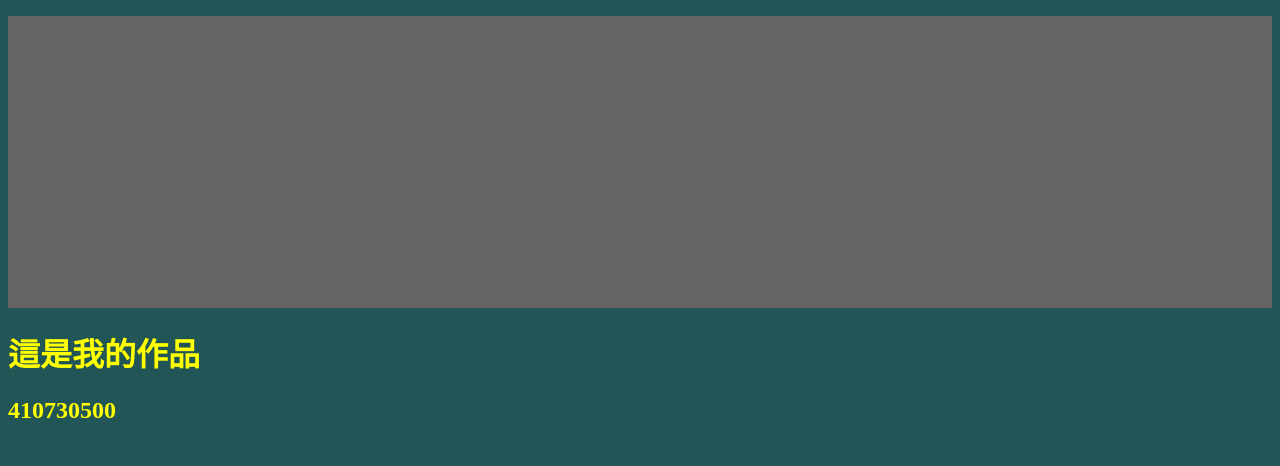
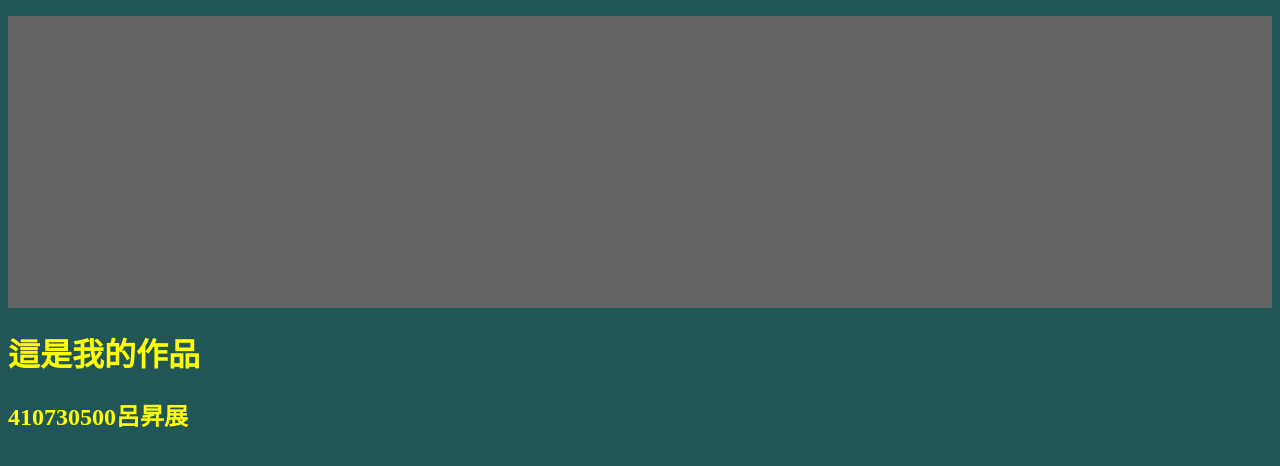
Before and after one commit to lusam455156/0602, a plain HTML site: page index.html in a window 1280 px wide. Drawn offline with nearby package versions, Linux system fonts and the light colour scheme.

Commit message:
Update index.html

```diff
--- a/index.html
+++ b/index.html
@@ -14,5 +14,5 @@ body{
     frameborder=0 scrolling="no" noresize marginhight=0 marginwidth=0></iframe>
 </body>
 <h1>這是我的作品</h1>
-<h2>410730500</h2>
+<h2>410730500呂昇展</h2>
 </html>
```
